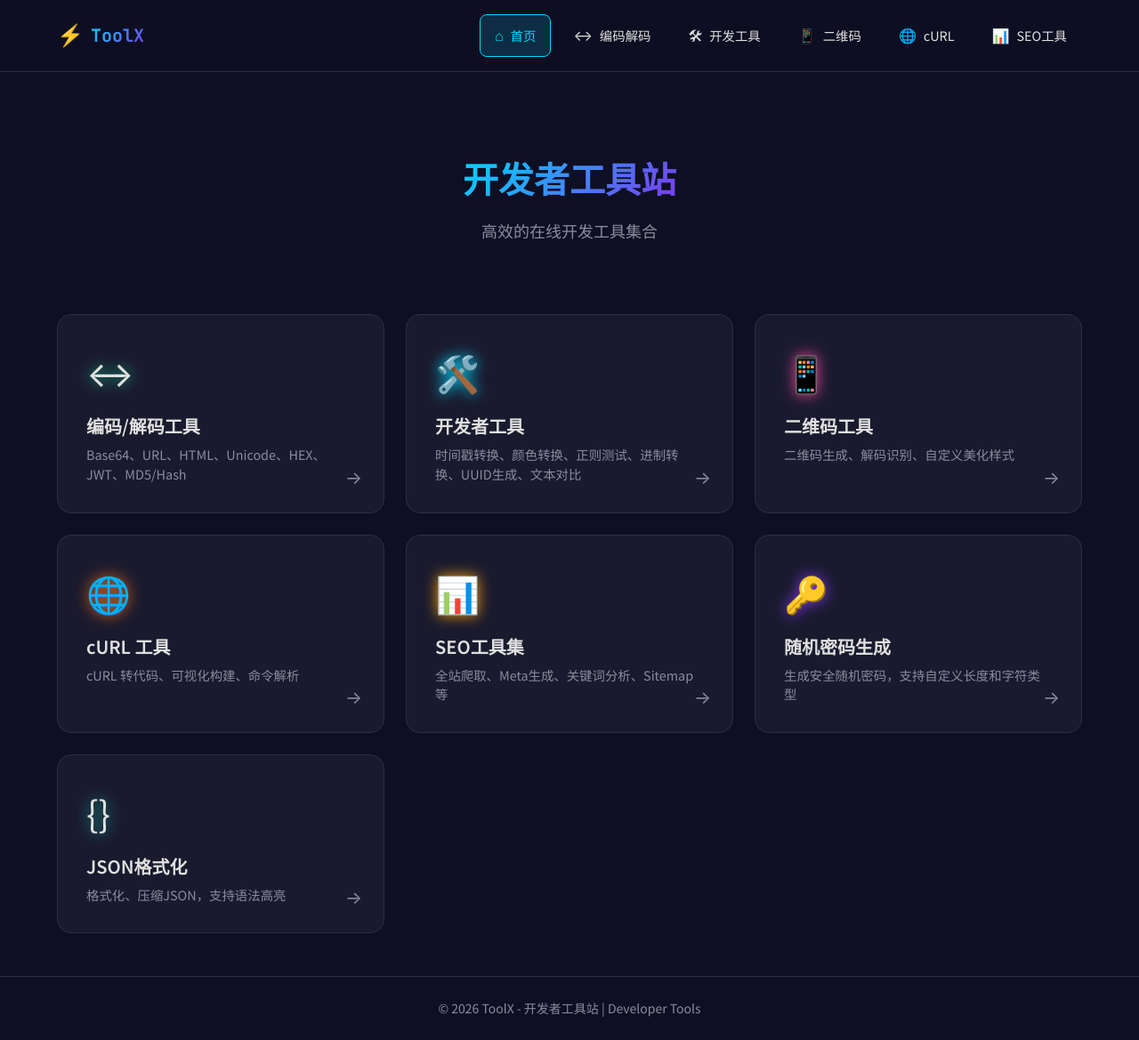
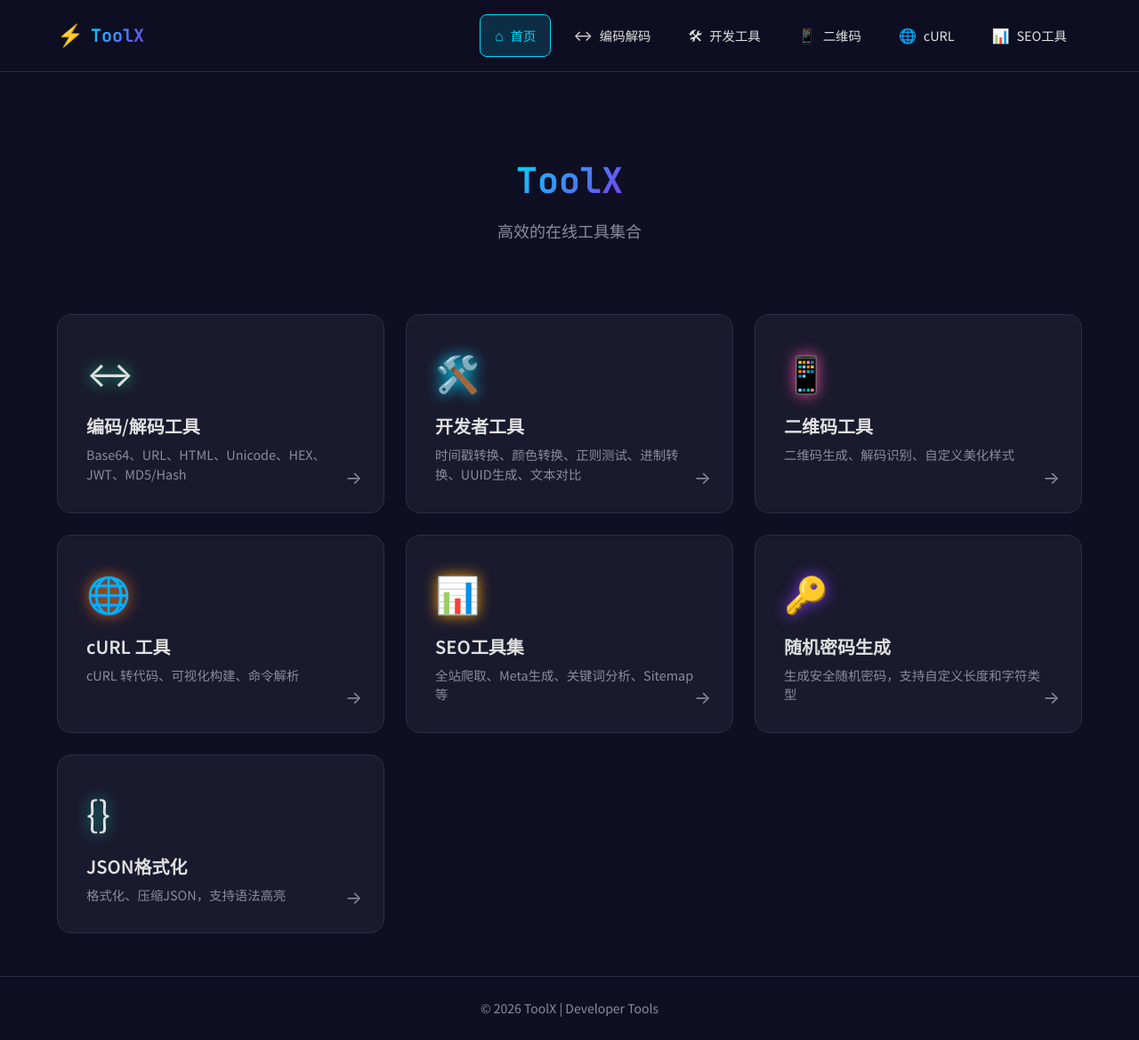
Before and after one commit to kygo8/toolkit, a Vue app: page / in a window 1280 px wide. Shown: the whole page at 89% size. Built offline with nearby package versions, Linux system fonts and the light colour scheme.

Commit message:
refactor: 优化代理请求处理和品牌文案
改进代理请求的响应处理，增强对非JSON响应的错误处理
更新品牌名称和文案，统一品牌标识
重构二进制数据编码方式，提高可读性

```diff
--- a/src/App.vue
+++ b/src/App.vue
@@ -62,7 +62,7 @@ const closeMenu = () => {
     </main>
 
     <footer class="footer">
-      <p>© 2026 ToolX - 开发者工具站 | Developer Tools</p>
+      <p>© 2026 ToolX | Developer Tools</p>
     </footer>
   </div>
 </template>
--- a/src/views/Home.vue
+++ b/src/views/Home.vue
@@ -64,9 +64,9 @@ const navigateTo = (path) => {
   <div class="home">
     <section class="hero">
       <h1 class="hero-title">
-        <span class="gradient-text">开发者工具站</span>
+        <span class="gradient-text">ToolX</span>
       </h1>
-      <p class="hero-subtitle">高效的在线开发工具集合</p>
+      <p class="hero-subtitle">高效的在线工具集合</p>
     </section>
 
     <section class="tools-grid">
--- a/src/views/curl/CurlParser.vue
+++ b/src/views/curl/CurlParser.vue
@@ -92,7 +92,14 @@ const sendRequest = async () => {
       })
     })
 
-    const result = await resp.json()
+    const respText = await resp.text()
+
+    let result
+    try {
+      result = JSON.parse(respText)
+    } catch {
+      throw new Error(resp.status ? `代理返回非 JSON 响应 (HTTP ${resp.status})` : '代理服务器无响应')
+    }
 
     if (result.error) {
       requestError.value = '请求失败: ' + result.error
```
Also changed, not shown: 1 other file (tests, documents, lock files or other folders).
